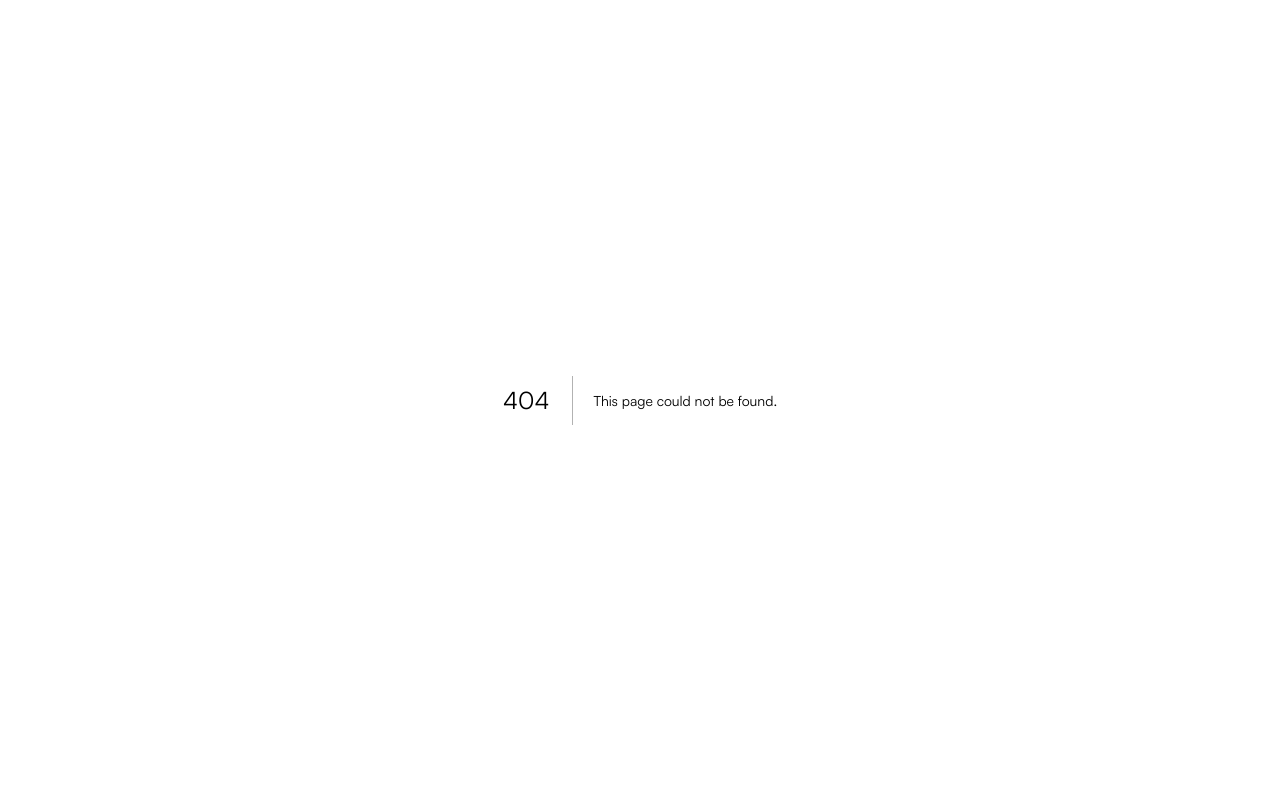
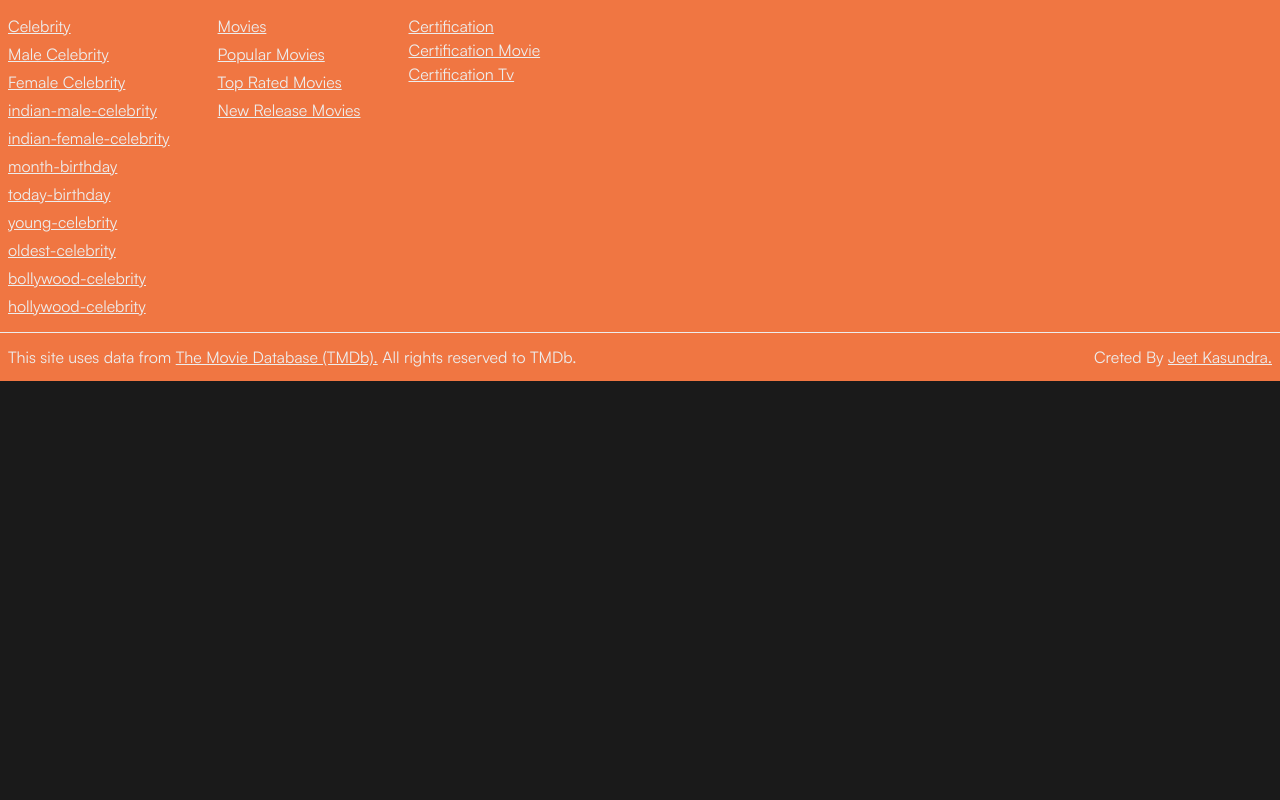
Before and after one commit to kasundraJeet/movie-app, a Next.js app: page /certification in a window 1280 px wide. Before the commit this address had no page. Shown: the top 800 px of the page. Built offline with nearby package versions, Linux system fonts and the light colour scheme.

Commit message:
added generateStaticParams in  certification page

```diff
--- a/app/certification/[category]/page.jsx
+++ b/app/certification/[category]/page.jsx
@@ -2,10 +2,16 @@ import { ServerApiHandler } from "~/helper/ServerApiHandler";
 import { Prism as SyntaxHighlighter } from "react-syntax-highlighter";
 import { atomDark } from "react-syntax-highlighter/dist/esm/styles/prism";
 
+
 export default async function CelebrityCategory({ params }) {
   const { category } = params;
+
+
+  if (category !== "movie" && category !== "tv") {
+    return <p>Category not found.</p>;
+  }
+
   let data;
-
   try {
     const res = await ServerApiHandler(`/api/certification/${category}`);
     data = await res;
@@ -25,3 +31,11 @@ export default async function CelebrityCategory({ params }) {
     </section>
   );
 }
+
+
+export async function generateStaticParams() {
+  return [
+    { category: "movie" },
+    { category: "tv" },
+  ];
+}
--- /dev/null
+++ b/app/certification/page.jsx
@@ -0,0 +1,7 @@
+export default function CertificationHome(){
+    return(
+        <section className="container">
+
+        </section>
+    )
+}
--- a/app/components/layout/Footer.jsx
+++ b/app/components/layout/Footer.jsx
@@ -90,6 +90,23 @@ const Footer = () => {
               </Link>
             </li>
           </ul>
+          <ul>
+            <li>
+              <Link href="/certification" className="underline">
+                Certification
+              </Link>
+            </li>
+            <li>
+              <Link href="/certification/movie" className="underline">
+                Certification Movie
+              </Link>
+            </li>
+            <li>
+              <Link href="/certification/tv" className="underline">
+                Certification Tv
+              </Link>
+            </li>
+          </ul>
         </div>
       </div>
       <div className="py-3">
```
